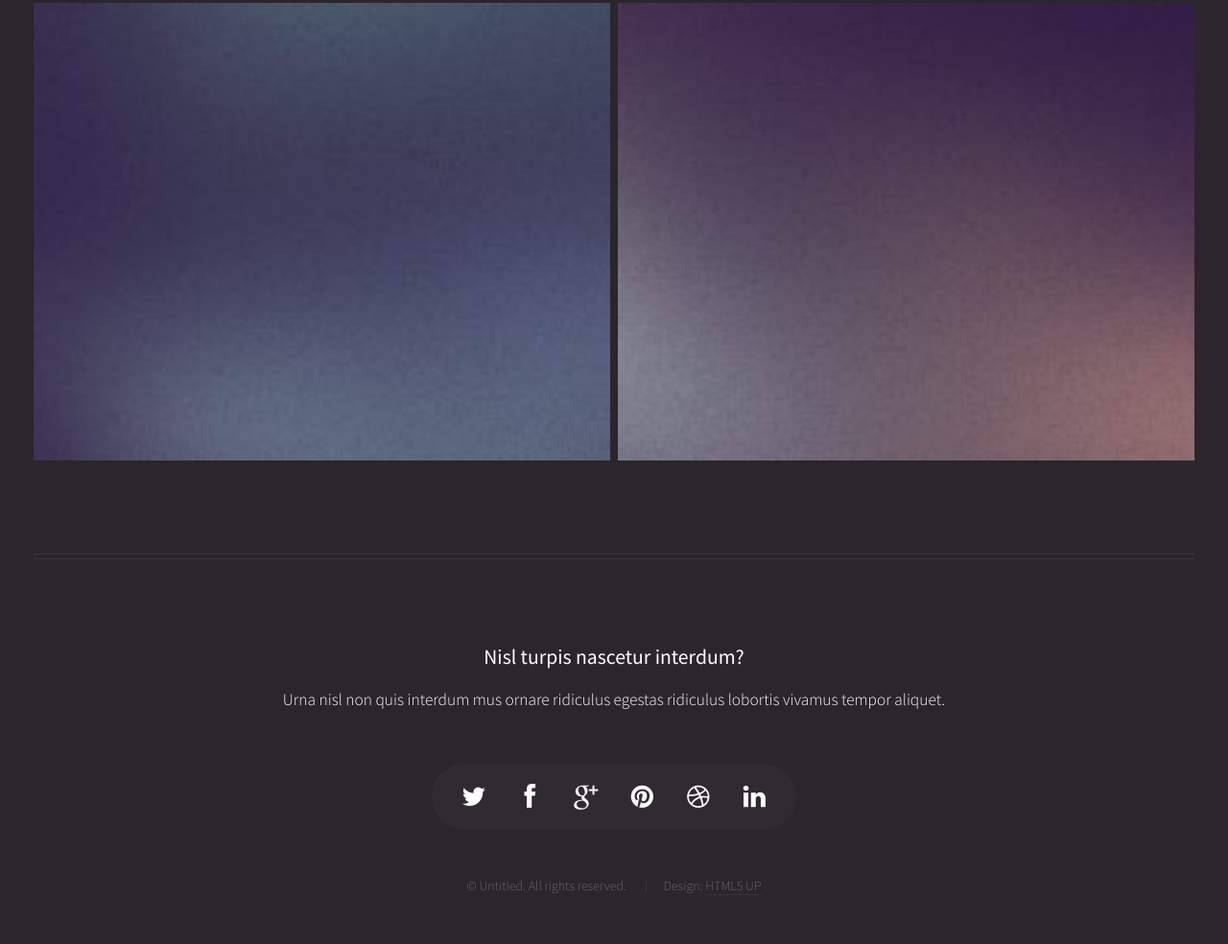
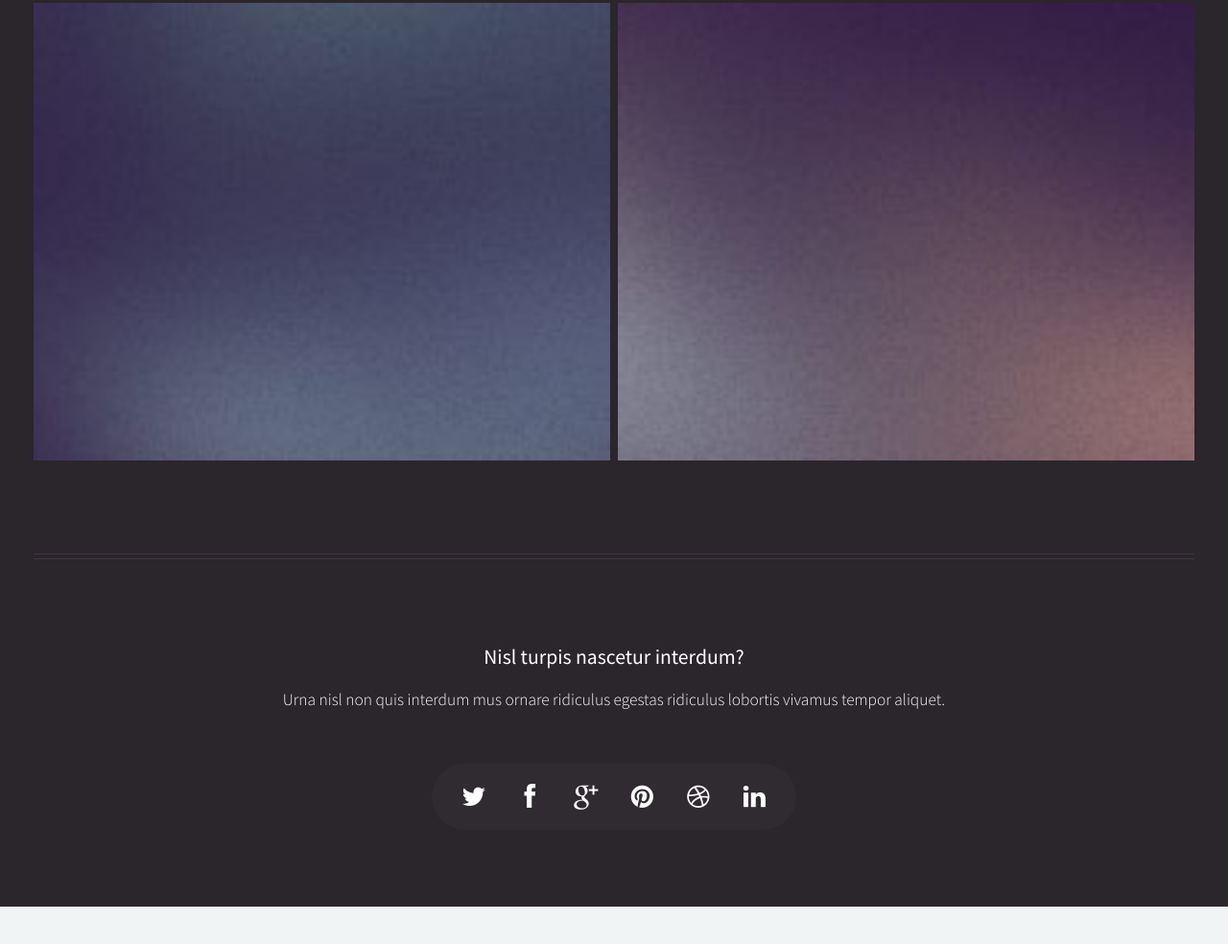
Before and after one commit to Myat06/UntuKita, a plain HTML site: page index.html in a window 1280 px wide. Shown: the part 5487-6471 px from the top of the page at 96% size. After the commit the page ends 6432 px from the top, so only its background shows below. Drawn offline with Linux system fonts and the light colour scheme.

Commit message:
Update index.html

```diff
--- a/index.html
+++ b/index.html
@@ -1,7 +1,7 @@
 <!DOCTYPE HTML>
 <html>
 <head>
-<title>Helios</title>
+<title>UntuKita</title>
 <meta charset="utf-8">
 <link href="http://fonts.googleapis.com/css?family=Source+Sans+Pro:300,400,600" rel="stylesheet" type="text/css">
 
@@ -206,12 +206,7 @@
             <li><a href="#" class="icon icon-linkedin"><span>Linkedin</span></a></li>
           </ul>
         </section>
-        <div class="copyright">
-          <ul class="menu">
-            <li>&copy; Untitled. All rights reserved.</li>
-            <li>Design: <a href="http://html5up.net/">HTML5 UP</a></li>
-          </ul>
-        </div>
+
       </div>
     </div>
   </div>
```
